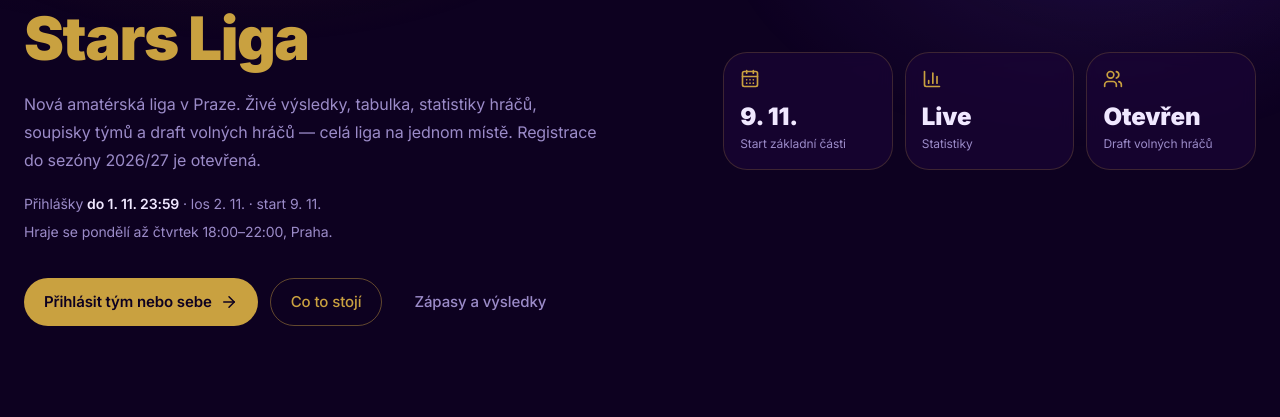
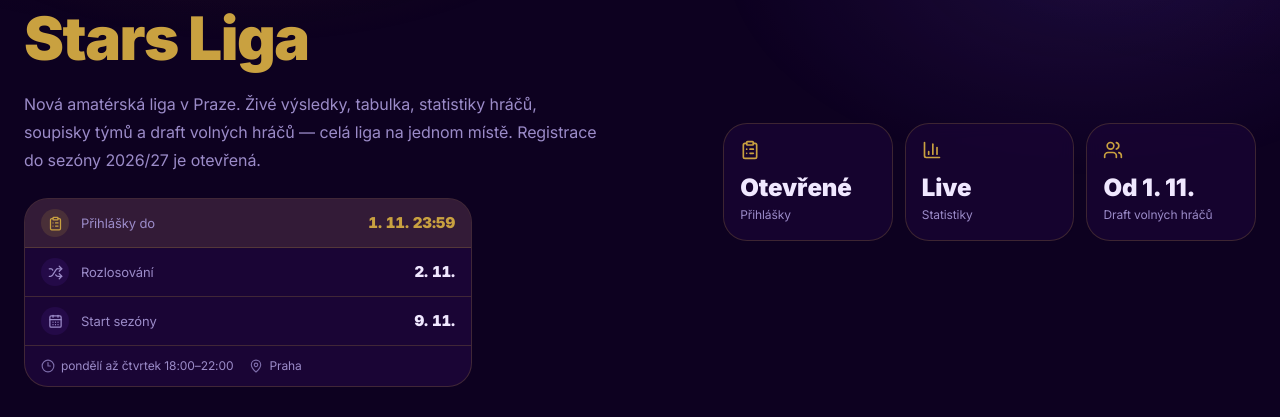
Before and after one commit to Taby9657/fsl-web, a Next.js app: page / in a window 1280 px wide. Shown: the part 265-682 px from the top of the page. Built offline with nearby package versions, Linux system fonts and the light colour scheme; no server answers.

Commit message:
Úvodka ukazuje termíny stejným páskem jako přihláška
Dlaždice v heru už netvrdí, že je draft otevřený — ukazuje, že se otevře 1. 11.

Co-Authored-By: Claude Opus 5 <noreply@anthropic.com>
Claude-Session: https://claude.ai/code/session_01DQTzR5Ui1AHkF7cmySaE5j

```diff
--- a/src/app/page.tsx
+++ b/src/app/page.tsx
@@ -2,13 +2,14 @@ import {
   ArrowRight,
   BarChart3,
   CalendarDays,
+  ClipboardList,
   Pin,
   PlayCircle,
   Trophy,
   Users,
 } from "lucide-react";
 import Link from "next/link";
-import { SEZONA, den, prihlaskyOtevrene } from "@/lib/sezona";
+import { SEZONA, den, draftOtevren, prihlaskyOtevrene } from "@/lib/sezona";
 import { publicFetch } from "@/lib/api";
 import type { Highlight, Match, TableRow, TeamLite } from "@/lib/types";
 import { fmtDate } from "@/lib/format";
@@ -17,6 +18,7 @@ import { MatchCard } from "@/components/match-card";
 import { Card, LinkButton, SectionTitle } from "@/components/ui/primitives";
 import { LiveBadge } from "@/components/ui/feedback";
 import { TeamDot } from "@/components/ui/data";
+import { TerminyPasek } from "@/components/terminy-pasek";
 
 export const revalidate = 30;
 
@@ -67,23 +69,11 @@ export default async function HomePage() {
               </p>
               {/* Tři údaje, podle kterých se člověk rozhoduje, jestli se přihlásí:
                   dokdy to stihne, kdy se začne hrát a jestli se mu to vejde do
-                  týdne. Do 16. 9. 2026 nestály nikde na webu. */}
-              <p className="mt-4 text-[14px] leading-7 text-mu">
-                {prihlaskyOtevrene() ? (
-                  <>
-                    Přihlášky <strong className="font-semibold text-wh">do {den(SEZONA.konecPrihlasek)} 23:59</strong>
-                    {" · "}los {den(SEZONA.los)}
-                    {" · "}start {den(SEZONA.start)}
-                    <br className="hidden sm:block" />
-                    Hraje se {SEZONA.hraciDny} {SEZONA.hraciCas}, {SEZONA.mesto}.
-                  </>
-                ) : (
-                  <>
-                    Los {den(SEZONA.los)} · start {den(SEZONA.start)} · hraje se{" "}
-                    {SEZONA.hraciDny} {SEZONA.hraciCas}, {SEZONA.mesto}.
-                  </>
-                )}
-              </p>
+                  týdne. Do 16. 9. 2026 nestály nikde na webu, pak tu stály jako
+                  věta oddělená tečkami — a v ní vypadal termín uzávěrky stejně
+                  důležitě jako místo konání. `TerminyPasek` je stejný jako
+                  v přihlášce, takže kdo klikne dál, vidí tytéž termíny stejně. */}
+              <TerminyPasek className="mt-6 max-w-md" />
               {/* První tlačítko musí být vstup do ligy, ne výsledky.
                   Do 11. 9. 2026 vedlo na Zápasy — tedy na prázdný rozpis —
                   a na registraci nevedl z úvodní stránky odkaz žádný. */}
@@ -104,11 +94,14 @@ export default async function HomePage() {
             {/* Počet týmů se tu vědomě neukazuje — dokud liga roste, je to
                 informace pro vedení, ne pro návštěvníky webu. */}
             <div className="grid grid-cols-2 gap-3 sm:grid-cols-3">
-              {/* Dokud rozpis nestojí, ukazuje dlaždice start sezóny místo
+              {/* Dokud rozpis nestojí, ukazuje dlaždice stav přihlášek místo
                   pomlčky: „—" u prvního čísla na stránce vypadá, že liga
                   neběží. Naměřeno 16. 9. 2026 — z 209 návštěvníků za 24 h
                   se na přihlášku dostalo 14. Že za to může tahle dlaždice,
-                  ověřené není; je to jen jedno z prázdných míst nad ní. */}
+                  ověřené není; je to jen jedno z prázdných míst nad ní.
+
+                  Datum startu tady dřív bylo taky, ale od zavedení
+                  `TerminyPasek` vedle by stálo na jedné obrazovce dvakrát. */}
               {upcoming?.length ? (
                 <HeroStat
                   icon={<CalendarDays size={20} />}
@@ -117,9 +110,9 @@ export default async function HomePage() {
                 />
               ) : (
                 <HeroStat
-                  icon={<CalendarDays size={20} />}
-                  label="Start základní části"
-                  value={den(SEZONA.start)}
+                  icon={<ClipboardList size={20} />}
+                  label="Přihlášky"
+                  value={prihlaskyOtevrene() ? "Otevřené" : "Uzavřené"}
                 />
               )}
               <HeroStat
@@ -127,7 +120,15 @@ export default async function HomePage() {
                 label="Statistiky"
                 value="Live"
               />
-              <HeroStat icon={<Users size={20} />} label="Draft volných hráčů" value="Otevřen" />
+              {/* Dlaždice tvrdila „Otevřen" i teď, kdy je veřejný výpis volných
+                  hráčů zamčený do 1. 11. — viz `draftOtevren()` v `lib/sezona`.
+                  Hráč bez týmu se do draftu normálně přihlásí, jen ho zvenčí
+                  nikdo nevidí, takže datum je tu i pozvánka, nejen omezení. */}
+              <HeroStat
+                icon={<Users size={20} />}
+                label="Draft volných hráčů"
+                value={draftOtevren() ? "Otevřen" : `Od ${den(SEZONA.otevreniDraftu)}`}
+              />
             </div>
           </div>
         </Container>
```
